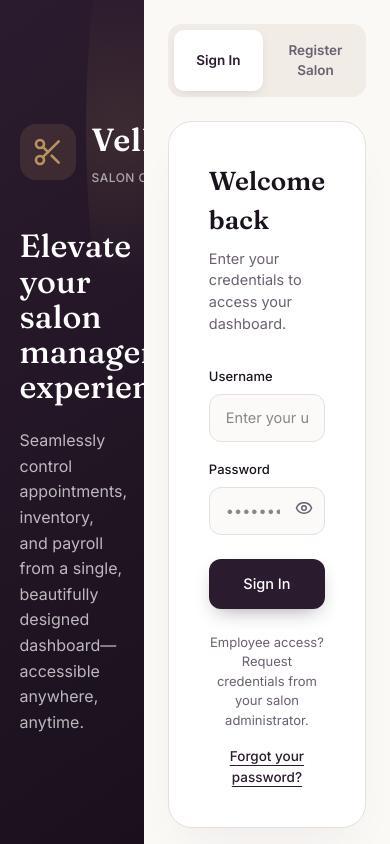
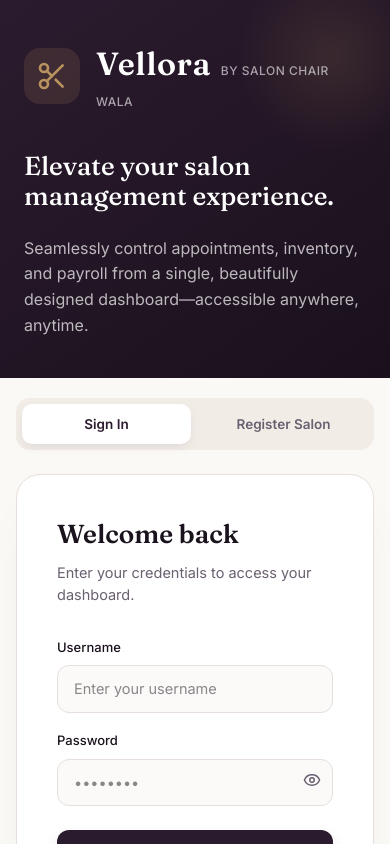
Before and after one commit to Samama73/Vellora, a Next.js app: page / in a window 390 px wide. Shown: the top 844 px of the page. Built offline with nearby package versions, Linux system fonts and the light colour scheme.

Commit message:
Login page made mobile friendly

```diff
--- a/src/app/components/SalonManager.jsx
+++ b/src/app/components/SalonManager.jsx
@@ -180,6 +180,7 @@ function LoginScreen({ onAuthed }) {
   const [showPw, setShowPw] = useState(false);
   const [error, setError] = useState("");
   const [busy, setBusy] = useState(false);
+  const isMobile = useIsMobile();
 
   const submit = async (e) => {
     e.preventDefault();
@@ -203,9 +204,9 @@ function LoginScreen({ onAuthed }) {
   };
 
   return (
-    <div style={{ minHeight: "100vh", display: "flex", background: C.ivory, fontFamily: fontSans }}>
+    <div style={{ minHeight: "100vh", display: "flex", flexDirection: isMobile ? "column" : "row", background: C.ivory, fontFamily: fontSans }}>
       <GlobalFonts />
-      <div style={{ flex: 1, background: `linear-gradient(145deg, ${C.plum} 0%, #1A101C 100%)`, color: C.goldLight, display: "flex", flexDirection: "column", justifyContent: "center", padding: "5vw", minWidth: 0, position: "relative", overflow: "hidden" }}>
+      <div style={{ flex: isMobile ? "none" : 1, background: `linear-gradient(145deg, ${C.plum} 0%, #1A101C 100%)`, color: C.goldLight, display: "flex", flexDirection: "column", justifyContent: "center", padding: isMobile ? "40px 24px" : "5vw", minWidth: 0, position: "relative", overflow: "hidden" }}>
         {/* Decorative background element */}
         <div style={{ position: "absolute", top: "-10%", right: "-10%", width: "50%", height: "50%", background: "radial-gradient(circle, rgba(184,147,95,0.15) 0%, rgba(0,0,0,0) 70%)", borderRadius: "50%" }}></div>
 
@@ -221,7 +222,7 @@ function LoginScreen({ onAuthed }) {
               </span>
             </div>
           </div>
-          <h1 style={{ fontFamily: fontVoice, fontSize: "clamp(32px, 4.5vw, 52px)", lineHeight: 1.1, fontWeight: 500, margin: 0, maxWidth: 540, color: "#fff" }}>
+          <h1 style={{ fontFamily: fontVoice, fontSize: isMobile ? "26px" : "clamp(32px, 4.5vw, 52px)", lineHeight: 1.15, fontWeight: 500, margin: 0, maxWidth: 540, color: "#fff" }}>
             Elevate your salon management experience.
           </h1>
           <p style={{ color: "rgba(255,255,255,0.7)", fontSize: 16, marginTop: 24, maxWidth: 460, lineHeight: 1.6 }}>
@@ -230,7 +231,7 @@ function LoginScreen({ onAuthed }) {
         </div>
       </div>
 
-      <div style={{ flex: 1, display: "flex", alignItems: "center", justifyContent: "center", padding: 24 }}>
+      <div style={{ flex: 1, display: "flex", alignItems: "center", justifyContent: "center", padding: isMobile ? "20px 16px 40px" : 24 }}>
         <div style={{ width: "100%", maxWidth: 420 }}>
           <div style={{ display: "flex", gap: 8, marginBottom: 24, background: "#F2ECE7", padding: 6, borderRadius: 14 }}>
             {[["login", "Sign In"], ["register", "Register Salon"]].map(([m, label]) => (
```
